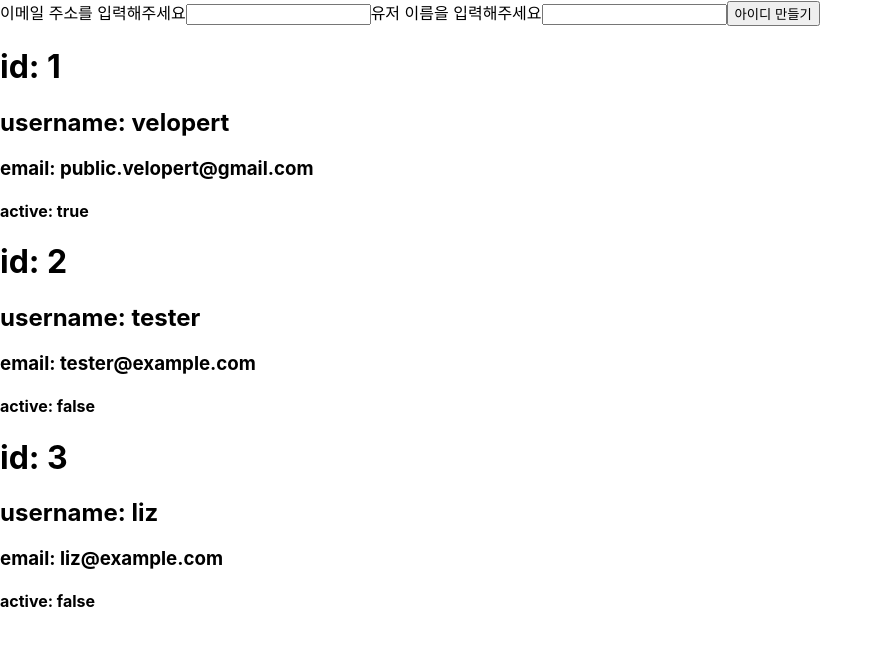
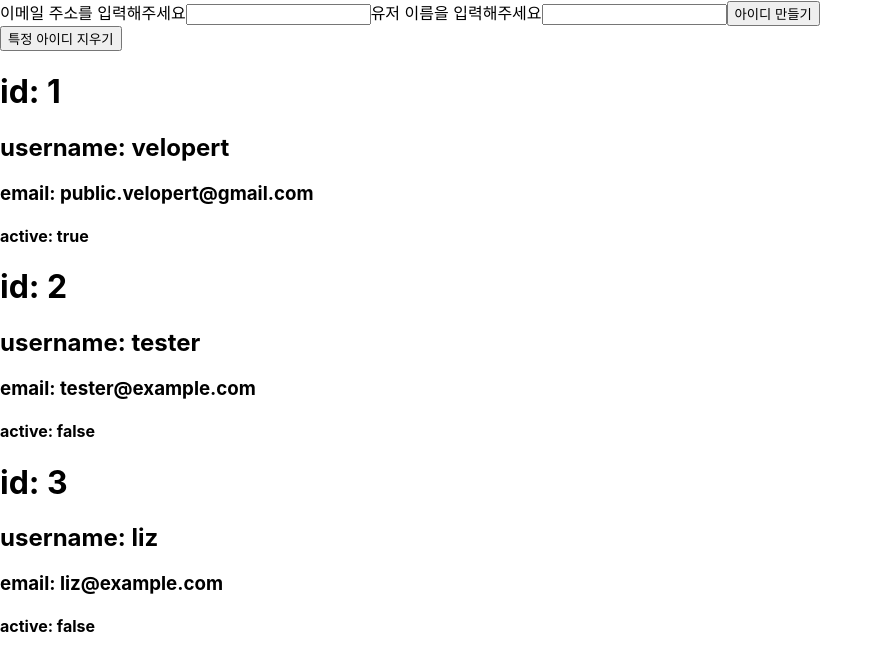
Before and after one commit to hoon2hooni/learn-useRef-useMemo-useReducer, a React (Create React App) app: page / in a window 1280 px wide. Shown: the top 670 px of the page, without its empty margins (0-883 px from the left). Built offline with nearby package versions, Linux system fonts and the light colour scheme.

Commit message:
feat: add a feature which can delete a specific user

```diff
--- a/src/App.tsx
+++ b/src/App.tsx
@@ -13,7 +13,7 @@ type Action =
   | { type: "SHOW_ACTIVE_USERS" }
   | { type: "RESET" }
   | { type: "CREATE_A_USER"; payload: User }
-  | { type: "DELETE_A_USER"; payload: number };
+  | { type: "DELETE_A_SPECIFIC_USER"; payload: number };
 
 export type AppDispatch = Dispatch<Action>;
 interface IContext {
@@ -23,7 +23,10 @@ interface IContext {
 
 const countActiveUser = (users: Users) =>
   users.filter((user) => user.active).length;
-
+const deleteASpecificUser = (users: Users, specificId: number) => {
+  const result = users.filter(({ id }) => id !== specificId);
+  return { users: result, count: result.length };
+};
 const appReducer = (state: State, action: Action) => {
   switch (action.type) {
     case "RESET": {
@@ -64,11 +67,12 @@ const appReducer = (state: State, action: Action) => {
         count: state.count + 1,
       };
     }
-    case "DELETE_A_USER": {
+    case "DELETE_A_SPECIFIC_USER": {
+      const { users, count } = deleteASpecificUser(state.users, action.payload);
       return {
         ...state,
-        users: state.users.filter(({ id }) => id !== action.payload),
-        count: state.count - 1,
+        users,
+        count,
       };
     }
 
--- a/src/components/Inputs.tsx
+++ b/src/components/Inputs.tsx
@@ -31,7 +31,12 @@ const Inputs: React.FC<{ state: State; dispatch: AppDispatch }> = ({
     dispatch({ type: "TYPE_USERNAME", payload: e.target.value });
   };
 
+  const handleDeleteASpecificUser = () => {
+    dispatch({ type: "DELETE_A_SPECIFIC_USER", payload: 1 });
+  };
+
   return (
+    <>
       <form onSubmit={handleSubmit}>
         <label htmlFor={EMAIL_ADDRESS}>
           <span>이메일 주소를 입력해주세요</span>
@@ -53,6 +58,9 @@ const Inputs: React.FC<{ state: State; dispatch: AppDispatch }> = ({
         ></input>
         <button>아이디 만들기 </button>
       </form>
+      {/* 일단 아이디 1만 지우게 구현 함 */}
+      <button onClick={handleDeleteASpecificUser}>특정 아이디 지우기</button>
+    </>
   );
 };
 
```
Lines whose indentation alone changed are shown as unchanged.
